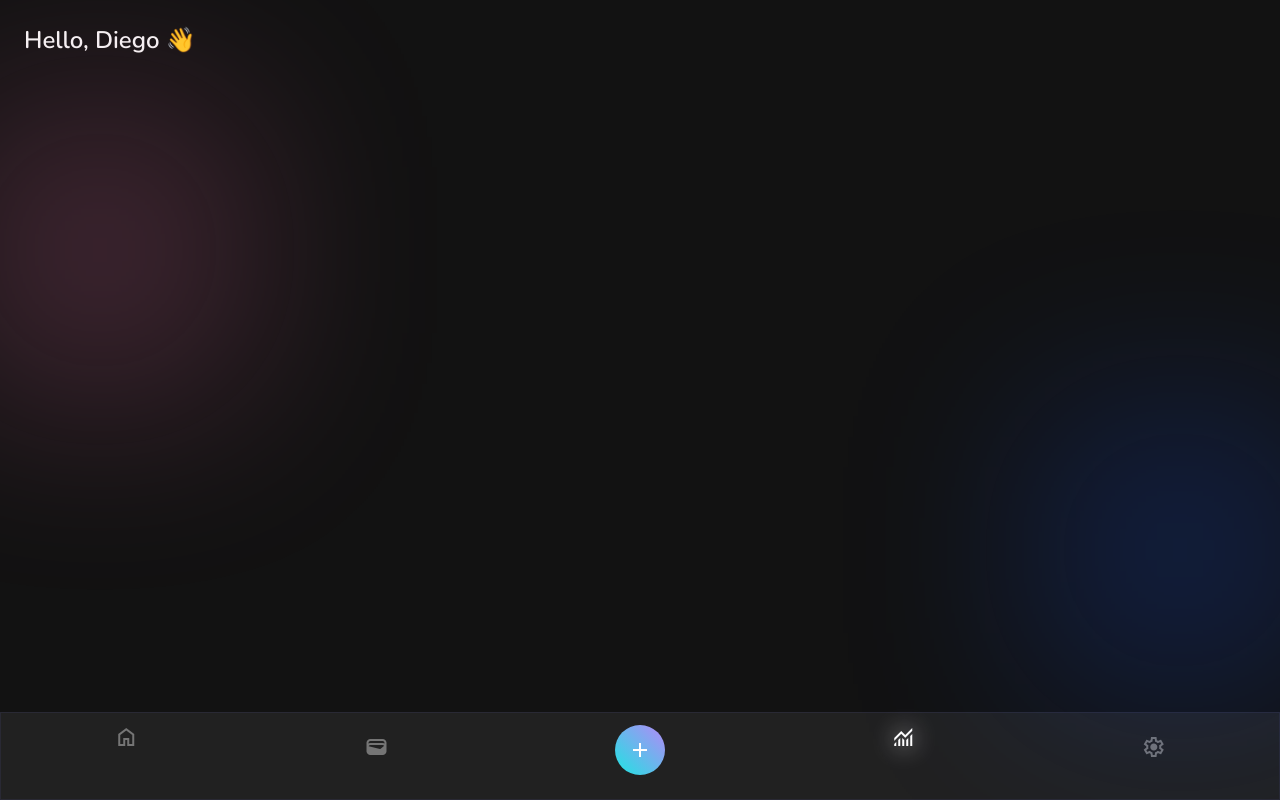
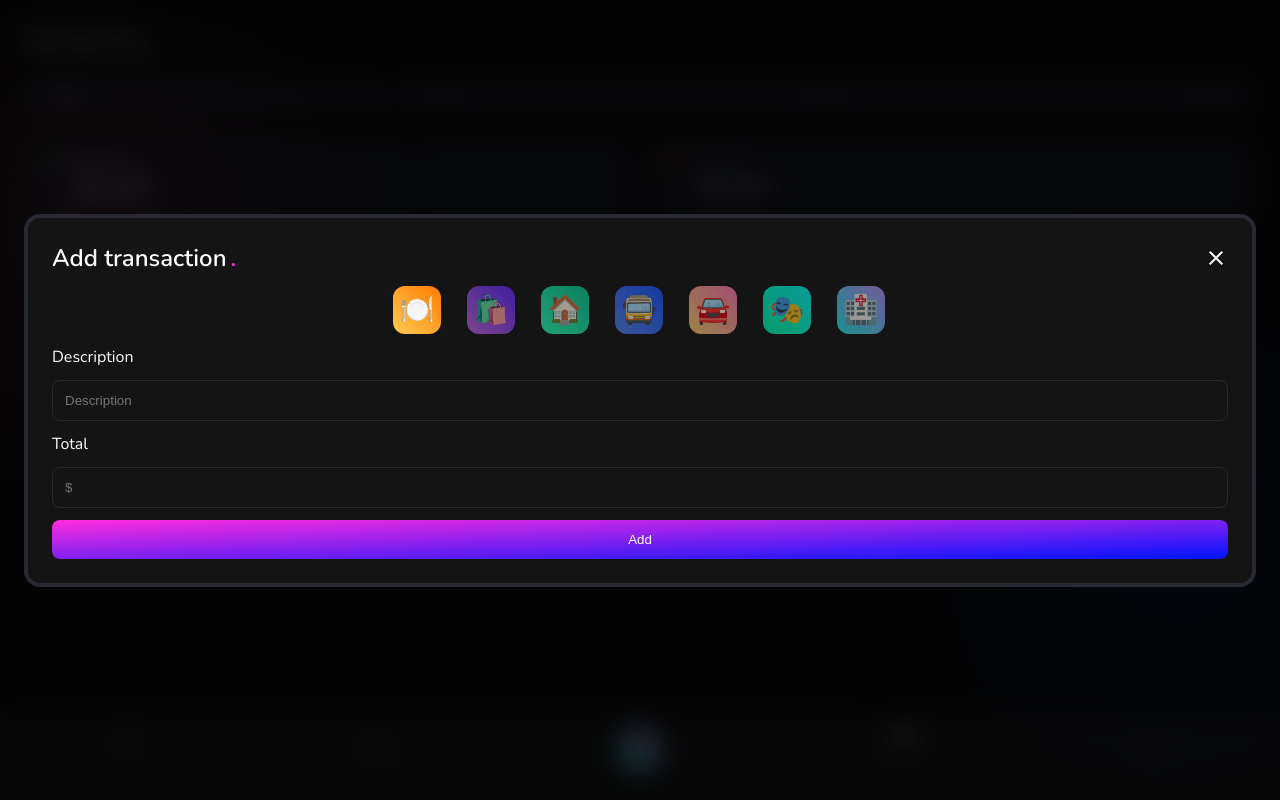
Before and after one commit to diemedina/finance-ui-old, a React (Vite) app: page /monitoring in a window 1280 px wide. Both pictures are taken after a click on the button "add". Built offline with nearby package versions, Linux system fonts and the light colour scheme.

Commit message:
Change logic modals and page monitoring

```diff
--- a/src/components/Dashboard/Transactions/Transactions.jsx
+++ b/src/components/Dashboard/Transactions/Transactions.jsx
@@ -1,8 +1,5 @@
-import React, { useEffect, useState } from 'react';
-import { useNotificationsStore } from 'src/store/NotificationsStore';
+import React, { useState } from 'react';
 import { useModal } from 'src/hooks/useModal';
-import { v4 as uuid } from 'uuid';
-import { useForm } from 'react-hook-form';
 import moment from 'moment';
 import Modal from 'src/components/Modal/Modal';
 import MockTransaction from 'src/mocks/transactions';
@@ -10,50 +7,21 @@ import MockCategories from 'src/mocks/categories';
 import './transactions.scss';
 
 export default function Transaction() {
-  const { register, handleSubmit, formState: {errors}, reset } = useForm();
-  const {addNotification} = useNotificationsStore();
   const [transactions, setTransaction] = useState(MockTransaction);
-  const [isOpen, openModal, closeModal] = useModal();
 
   const [isOpenDetail, openModalDetail, closeModalDetail] = useModal();
   const [transactionDetail, setTransactionDetail] = useState();
-
-  const [modelType, setModelType] = useState('FOOD');
-
-  function addTransaction(data) {
-    const _transaction = [...transactions];
-    _transaction.unshift({...data, type: modelType, date: new Date(), id: uuid()});
-    setTransaction(_transaction);
-
-    closeModal();
-    addNotification({
-      text: 'Add transaction successful',
-      type: 'success',
-      icon: 'check_circle'
-    });
-  }
 
   function viewDetail(transaction) {
     setTransactionDetail(transaction);
     openModalDetail();
   }
 
-  useEffect(() => {
-    setModelType('FOOD');
-    reset({
-      description: "",
-      total: ""
-    })
-  }, [isOpen]);
-
   return (
     <>
       <section className='dashboard__transaction'>
         <div className='dashboard__transaction__header'>
           <h2>Recent Transactions</h2>
-          <button onClick={() => openModal()}>
-            <i className="material-symbols-outlined">add</i>
-          </button>
         </div>
         <ul className='dashboard__transaction__list'>
           {
@@ -67,7 +35,7 @@ export default function Transaction() {
                   </div>
                   <div className='dashboard__transaction__list__item__price'>
                     <strong>- $ {transaction.total}</strong>
-                    <small>{moment(transaction.date).format('ddd D HH:mm')}</small>
+                    <small>{moment(transaction.date).format('ddd D, MMM - HH:mm')}</small>
                   </div>
                 </li>
               )
@@ -75,34 +43,6 @@ export default function Transaction() {
           }
         </ul>
       </section>
-
-      { isOpen &&
-      <Modal title='Add transaction' closeModal={() => closeModal()}>
-        <form className='modal__transaction__add' onSubmit={handleSubmit(addTransaction)}>
-          <ul className='modal__transaction__list-type'>
-            {
-              Object.keys(MockCategories).map(category => {
-                return (
-                  <li className={modelType == category ? 'active' : ''} onClick={() => setModelType(category)} key={category}>
-                    <div className={MockCategories[category].class}>{MockCategories[category].icon}</div>
-                  </li>
-                )
-              })
-            }
-          </ul>
-
-          <label htmlFor="description">Description</label>
-          <input {...register('description', {required: true})} type="text" name="description" id="description" placeholder='Description' />
-          {errors.description && <small>* Description required</small>}
-
-          <label htmlFor="total">Total</label>
-          <input {...register('total', {required: true})} type="number" name="total" id="total" placeholder='$' />
-          {errors.total && <small>* Total required</small>}
-
-          <input type="submit" value="Add" />
-        </form>
-      </Modal>
-      }
 
       { isOpenDetail &&
       <Modal title='Detail transaction' closeModal={() => closeModalDetail()}>
@@ -114,7 +54,7 @@ export default function Transaction() {
           </div>
           <div className='dashboard__transaction__list__item__price'>
             <strong>- $ {transactionDetail.total}</strong>
-            <small>{moment(transactionDetail.date).format('ddd D HH:mm')}</small>
+            <small>{moment(transactionDetail.date).format('ddd D, MMM - HH:mm')}</small>
           </div>
         </div>
       </Modal>
--- /dev/null
+++ b/src/components/Modal/AddTransaction/AddTransaction.jsx
@@ -0,0 +1,73 @@
+import React, { useEffect, useState } from 'react'
+import { useForm } from 'react-hook-form';
+import { useNotificationsStore } from 'src/store/NotificationsStore';
+import { useModalStore } from 'src/store/ModalStore';
+import Modal from 'src/components/Modal/Modal';
+import MockCategories from 'src/mocks/categories';
+import { v4 as uuid } from 'uuid';
+
+export const ModalAddTransaction = () => {
+  const { register, handleSubmit, formState: {errors}, reset } = useForm();
+  const {addNotification} = useNotificationsStore();
+  const {modalActive, setModalActive} = useModalStore();
+  const [modelType, setModelType] = useState('FOOD');
+
+  function addTransaction(data) {
+    const model = {
+      ...data,
+      type: modelType,
+      date: new Date(),
+      id: uuid()
+    }
+
+    console.log(model);
+
+    setModalActive();
+    addNotification({
+      text: 'Add transaction successful',
+      type: 'success',
+      icon: 'check_circle'
+    });
+  }
+
+  useEffect(() => {
+    setModelType('FOOD');
+    reset({
+      description: "",
+      total: ""
+    })
+  }, [modalActive]);
+
+
+  return (
+    <>
+      { modalActive == 'ADD_TRANSACTION' &&
+        <Modal title='Add transaction' closeModal={() => setModalActive()}>
+          <form className='modal__transaction__add' onSubmit={handleSubmit(addTransaction)}>
+            <ul className='modal__transaction__list-type'>
+              {
+                Object.keys(MockCategories).map(category => {
+                  return (
+                    <li className={modelType == category ? 'active' : ''} onClick={() => setModelType(category)} key={category}>
+                      <div className={MockCategories[category].class}>{MockCategories[category].icon}</div>
+                    </li>
+                  )
+                })
+              }
+            </ul>
+
+            <label htmlFor="description">Description</label>
+            <input {...register('description', {required: true})} type="text" name="description" id="description" placeholder='Description' />
+            {errors.description && <small>* Description required</small>}
+
+            <label htmlFor="total">Total</label>
+            <input {...register('total', {required: true})} type="number" name="total" id="total" placeholder='$' />
+            {errors.total && <small>* Total required</small>}
+
+            <input type="submit" value="Add" />
+          </form>
+        </Modal>
+      }
+    </>
+  )
+}
--- a/src/components/Navbar/Navbar.jsx
+++ b/src/components/Navbar/Navbar.jsx
@@ -1,12 +1,16 @@
 import React, { useState } from 'react'
 import { Link, useLocation } from "wouter"
+import { useModalStore } from 'src/store/ModalStore';
+import { ModalAddTransaction } from 'src/Components/Modal/AddTransaction/AddTransaction';
 import './navbar.scss'
 
 export const Navbar = () => {
   const [location] = useLocation();
   const [active] = useState(location);
+  const {setModalActive} = useModalStore();
 
   return (
+    <>
       <nav className="navbar">
         <Link href="/dashboard">
           <button className={active == '/dashboard' ? 'active' : ''}>
@@ -17,7 +21,7 @@ export const Navbar = () => {
           <span className="material-symbols-outlined">wallet</span>
         </button>
 
-      <button className='navbar__add'>
+        <button className='navbar__add' onClick={() => setModalActive('ADD_TRANSACTION')}>
           <span className='material-symbols-outlined'>add</span>
         </button>
 
@@ -30,5 +34,8 @@ export const Navbar = () => {
           <span className="material-symbols-outlined">settings</span>
         </button>
       </nav>
+
+      <ModalAddTransaction />
+    </>
   )
 }
--- a/src/pages/Monitoring/Monitoring.jsx
+++ b/src/pages/Monitoring/Monitoring.jsx
@@ -1,11 +1,64 @@
-import React from 'react';
+import React, { useState } from 'react';
 import { Navbar } from 'src/components/Navbar/Navbar';
 import './monitoring.scss';
 
+const _PERIODS = [
+  {
+    label: '7 days',
+    value: 7
+  },
+  {
+    label: '15 days',
+    value: 15
+  },
+  {
+    label: '1 month',
+    value: 30
+  },
+  {
+    label: '3 months',
+    value: 90
+  }
+];
+
 export const Monitoring = () => {
+  const [period, setPeriod] = useState(7);
+
   return (
     <div className='monitoring'>
-      <h2>Hello, Diego 👋</h2>
+      <h2>Monitoring</h2>
+
+      <div className="monitoring__header">
+        <ul>
+          {
+            _PERIODS.map(p => {
+              return (
+                <li className={period == p.value ? 'active' : ''} onClick={() => setPeriod(p.value)}>{p.label}</li>
+              )
+            })
+          }
+        </ul>
+      </div>
+
+      <div className='monitoring__expence-income'>
+        <div className='expence'>
+          <span class="material-symbols-outlined icon">trending_up</span>
+          <div className='expence__detail'>
+            <span>Expence</span>
+            <h2>$6.320</h2>
+            <small>16 transactions</small>
+          </div>
+        </div>
+        <div className='income'>
+          <span class="material-symbols-outlined icon">trending_down</span>
+          <div className='income__detail'>
+            <span>Income</span>
+            <h2>$6.320</h2>
+            <small>16 transactions</small>
+          </div>
+        </div>
+      </div>
+
       <Navbar />
     </div>
   )
--- a/src/pages/Monitoring/monitoring.scss
+++ b/src/pages/Monitoring/monitoring.scss
@@ -1,6 +1,73 @@
 .monitoring {
-    padding: 0 24px;
-    width: 100vw;
+  padding: 0 24px;
+  width: 100vw;
+  margin-top: 24px;
+  margin-bottom: 100px;
+
+  &__header {
+    width: 100%;
     margin-top: 24px;
-    margin-bottom: 100px;
+
+    ul {
+      list-style: none;
+      display: flex;
+      justify-content: space-between;
+      background: #20242f;
+      padding: 8px 24px;
+      border-radius: 12px;
+      font-size: 12px;
+
+      li {
+        opacity: .6;
+        font-weight: lighter;
+
+        &.active {
+          opacity: 1;
+          color: white;
+          text-shadow: 0px 0px 24px white;
+          font-weight: bold;
+          transition: all 0.3s;
+        }
+      }
+    }
+  }
+
+  &__expence-income {
+    display: flex;
+    gap: 12px;
+    margin-top: 24px;
+
+    .expence, .income {
+      width: 100%;
+      display: flex;
+      gap: 12px;
+      background: #20242f;
+      padding: 12px;
+      border-radius: 12px;
+
+      &__detail {
+        display: flex;
+        flex-direction: column;
+
+        span {
+          opacity: .8;
+        }
+
+        small {
+          opacity: .4;
+          font-size: 12px;
+        }
+      }
+    }
+
+    .expence .icon {
+      color: #4caf50;
+      text-shadow: 0px 0px 20px #4caf50;
+    }
+
+    .income .icon {
+      color: #f44336;
+      text-shadow: 0px 0px 20px #f44336;
+    }
+  }
 }
--- /dev/null
+++ b/src/store/ModalStore.js
@@ -0,0 +1,9 @@
+import { create } from 'zustand'
+
+export const useModalStore = create((set) => ({
+  modalActive: '',
+  setModalActive: (type) => {
+    console.log(type)
+    set(() => ({ modalActive: type }))
+  },
+}))
```
Lines whose indentation alone changed are shown as unchanged.
